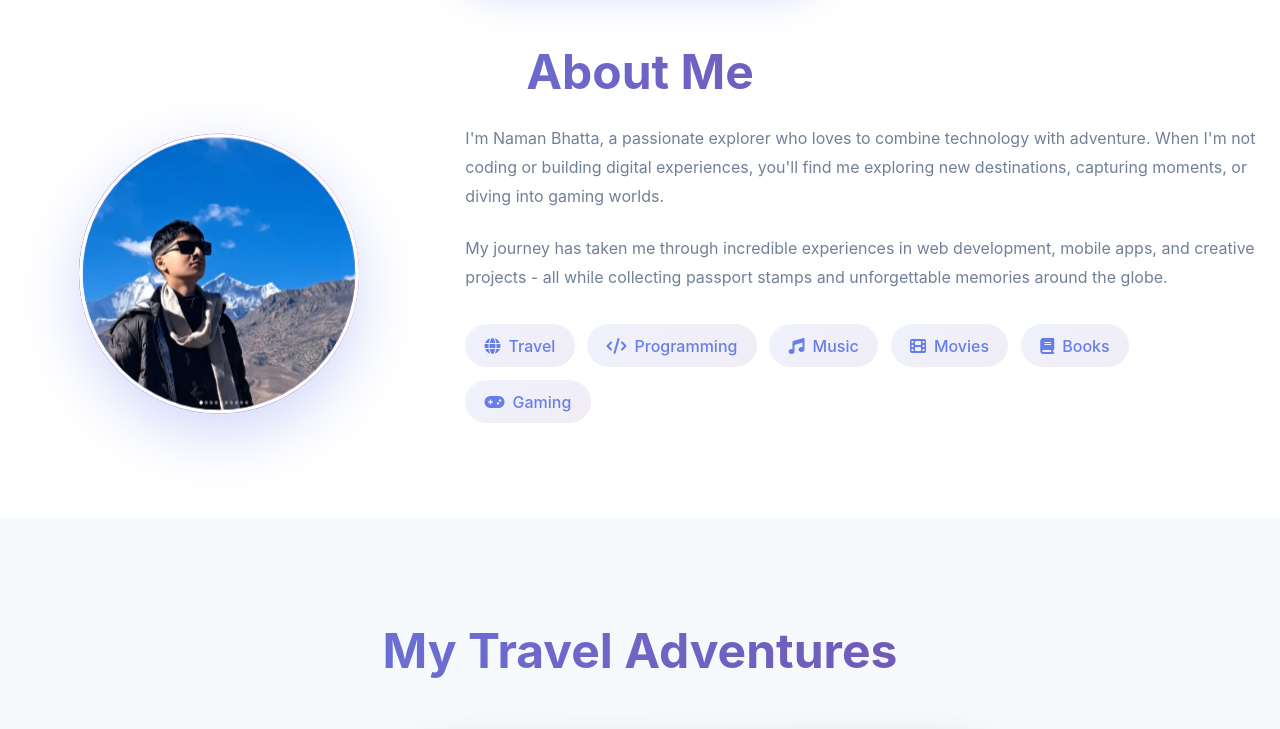
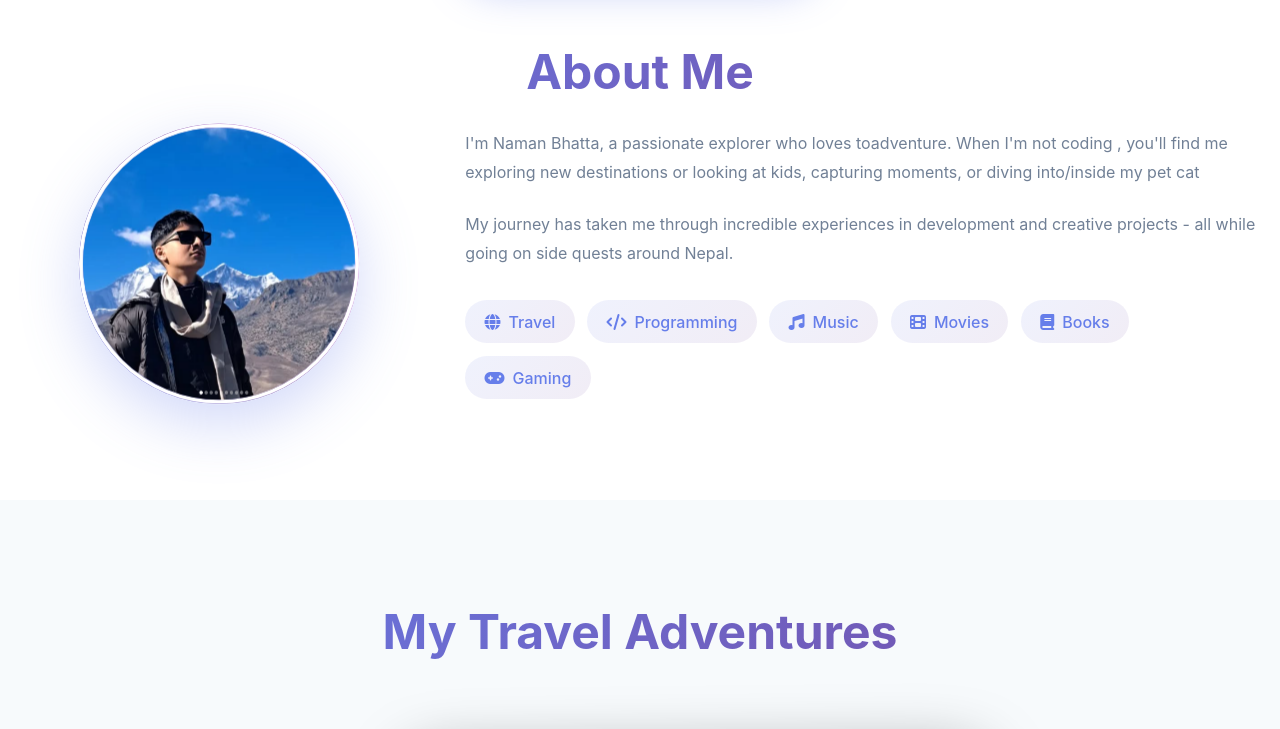
Before and after one commit to Miroredrpo/naman-portfolio, a plain HTML site: page index.html in a window 1280 px wide. Shown: the part 920-1649 px from the top of the page. Drawn offline with nearby package versions, Linux system fonts and the light colour scheme.

Commit message:
Revise index.html structure and content
Updated the HTML structure and content for the travel portfolio, including navigation, sections for home, about, travel, interests, contact, and footer.

```diff
--- a/index.html
+++ b/index.html
@@ -54,8 +54,8 @@
                     </div>
                 </div>
                 <div class="about-text">
-                    <p>I'm Naman Bhatta, a passionate explorer who loves to combine technology with adventure. When I'm not coding or building digital experiences, you'll find me exploring new destinations, capturing moments, or diving into gaming worlds.</p>
-                    <p>My journey has taken me through incredible experiences in web development, mobile apps, and creative projects - all while collecting passport stamps and unforgettable memories around the globe.</p>
+                    <p>I'm Naman Bhatta, a passionate explorer who loves toadventure. When I'm not coding , you'll find me exploring new destinations or looking at kids, capturing moments, or diving into/inside my pet cat</p>
+                    <p>My journey has taken me through incredible experiences in development and creative projects - all while going on side quests around Nepal.</p>
                     <div class="tags">
                         <span class="tag"><i class="fas fa-globe"></i> Travel</span>
                         <span class="tag"><i class="fas fa-code"></i> Programming</span>
@@ -262,7 +262,7 @@
             </div>
 
             <div class="footer-bottom">
-                <p>&copy; 2025 Naman Bhatta. All rights reserved. Made with <span class="heart">❤</span> and adventure.</p>
+                <p>&copy; 2025 Naman Bhatta and Fuddi G. All rights reserved.</p>
             </div>
         </div>
     </footer>
```
